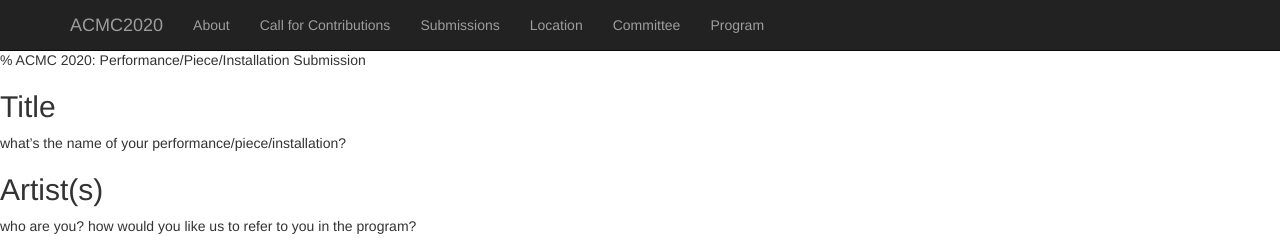
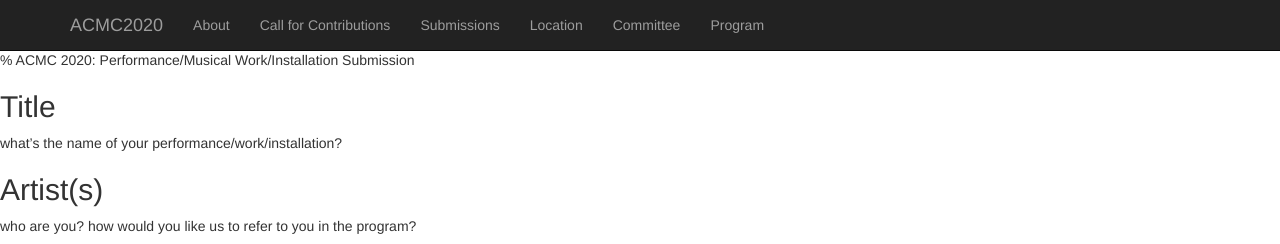
Before and after one commit to cpmpercussion/acmc2020-site, a Jekyll site: the page built from assets/submission-templates/acmc2020-performance-template.md, in a window 1280 px wide. Shown: the top 244 px of the page. Built offline with Jekyll 4.4.1, drawn with Linux system fonts in a browser that asks for light colours; our own code applies the rules of GitHub Pages for plain Markdown files.

Commit message:
tweak wording

```diff
--- a/assets/submission-templates/acmc2020-performance-template.md
+++ b/assets/submission-templates/acmc2020-performance-template.md
@@ -1,8 +1,8 @@
-% ACMC 2020: Performance/Piece/Installation Submission
+% ACMC 2020: Performance/Musical Work/Installation Submission
 
 ## Title
 
-what's the name of your performance/piece/installation?
+what's the name of your performance/work/installation?
 
 ## Artist(s)
 
```
